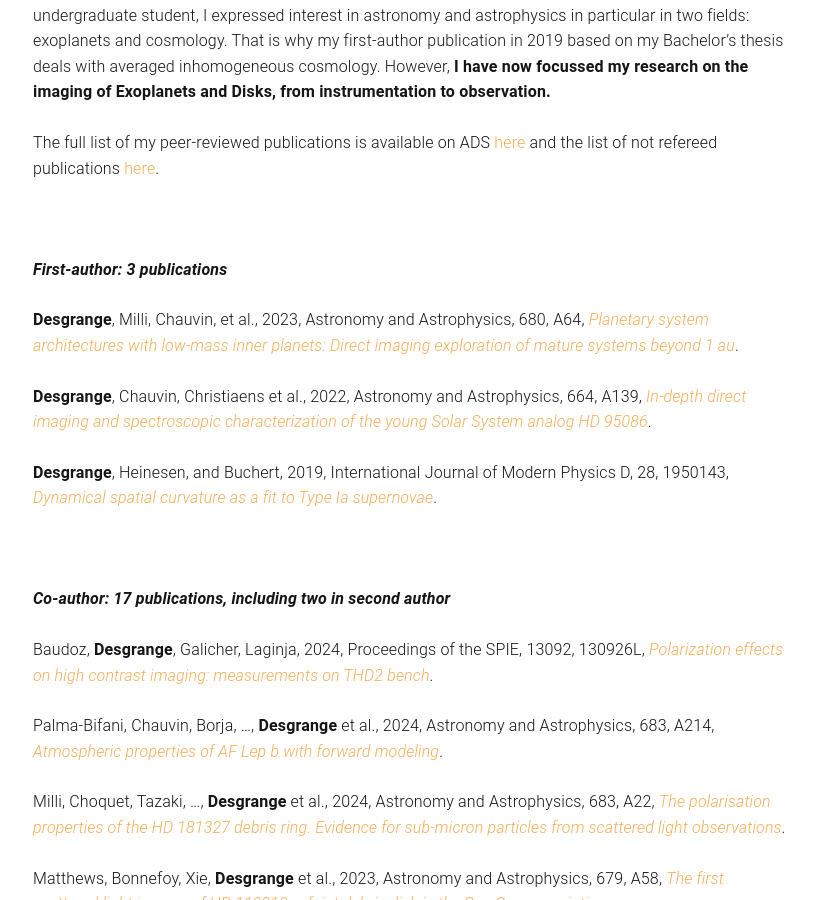
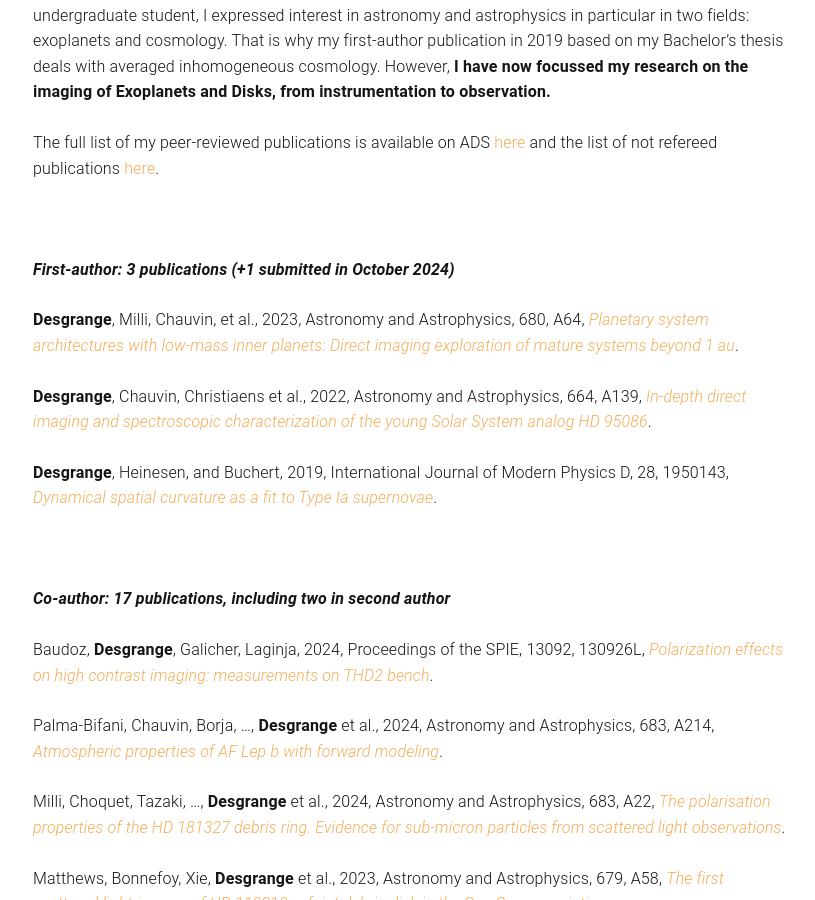
Before and after one commit to cdesgrange/cdesgrange.github.io, a Jekyll site: the page built from publications.md, in a window 1280 px wide and 900 px high, scrolled down 395 px. Shown: the whole window, without its empty margins (227-1042 px from the left). Built offline with Jekyll 4.4.1, drawn with Linux system fonts in a browser that asks for light colours.

Commit message:
Update publications.md
added the submission

```diff
--- a/publications.md
+++ b/publications.md
@@ -14,7 +14,7 @@ The full list of my peer-reviewed publications is available on ADS <a href="http
 
 <br>
 
-<strong>*First-author: 3 publications* </strong>
+<strong>*First-author: 3 publications (+1 submitted in October 2024)* </strong>
 
   <b>Desgrange</b>, Milli, Chauvin, et al., 2023, Astronomy and Astrophysics, 680, A64, <i><a href="https://ui.adsabs.harvard.edu/abs/2023arXiv231006035D/abstract"> Planetary system architectures with low-mass inner planets: Direct imaging exploration of mature systems beyond 1 au</a></i>.
 
```
